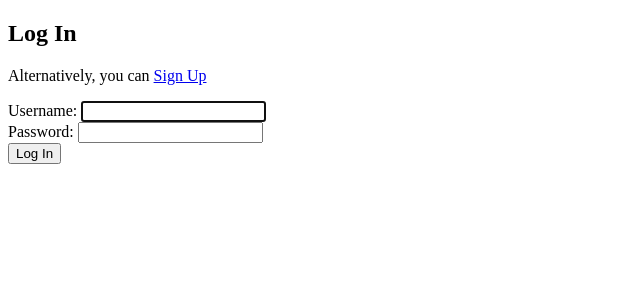
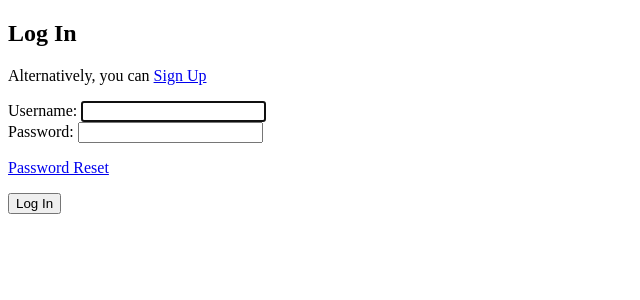
Before and after one commit to JackH01/ToDo-App, a Django app: a page that uses to_do_app/templates/registration/login.html in a window 1280 px wide. Shown: the top 300 px of the page, without its empty margins (0-640 px from the left). Run offline with Django 5.2, Linux system fonts and the light colour scheme.

Commit message:
Added password reset functionality - currently only displayed the email in the console

```diff
--- a/to_do_app/templates/registration/login.html
+++ b/to_do_app/templates/registration/login.html
@@ -8,6 +8,7 @@
 <form method="post">
   {% csrf_token %}
   {{ form }}
+  <p><a href="{% url 'password_reset' %}">Password Reset</a></p>
   <button type="submit">Log In</button>
 </form>
 {% endblock %}
--- a/to_do_app/to_do_app/settings.py
+++ b/to_do_app/to_do_app/settings.py
@@ -125,3 +125,5 @@ DEFAULT_AUTO_FIELD = 'django.db.models.BigAutoField'
 
 LOGIN_REDIRECT_URL = "home"
 LOGOUT_REDIRECT_URL = "home"
+
+EMAIL_BACKEND = "django.core.mail.backends.console.EmailBackend"
```
